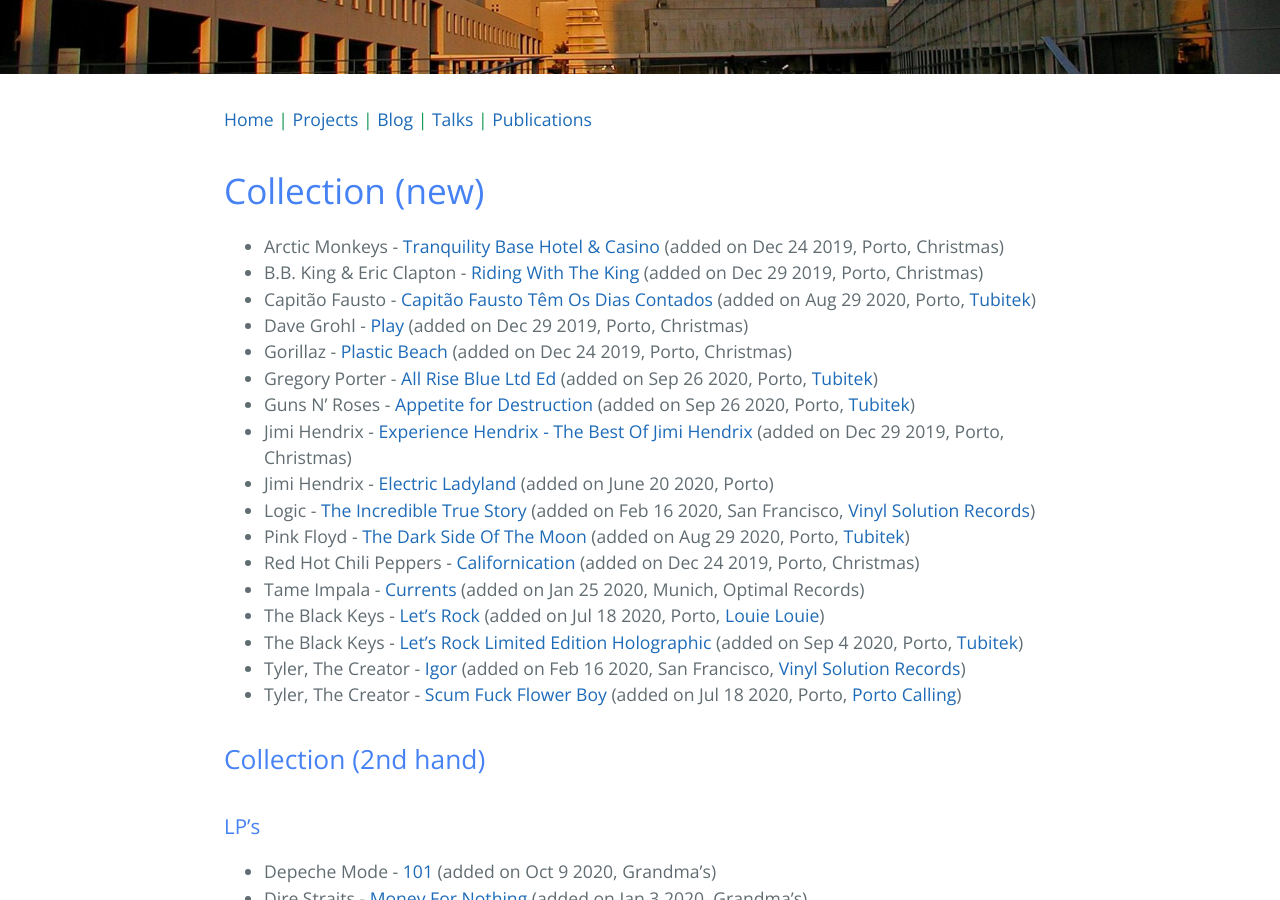
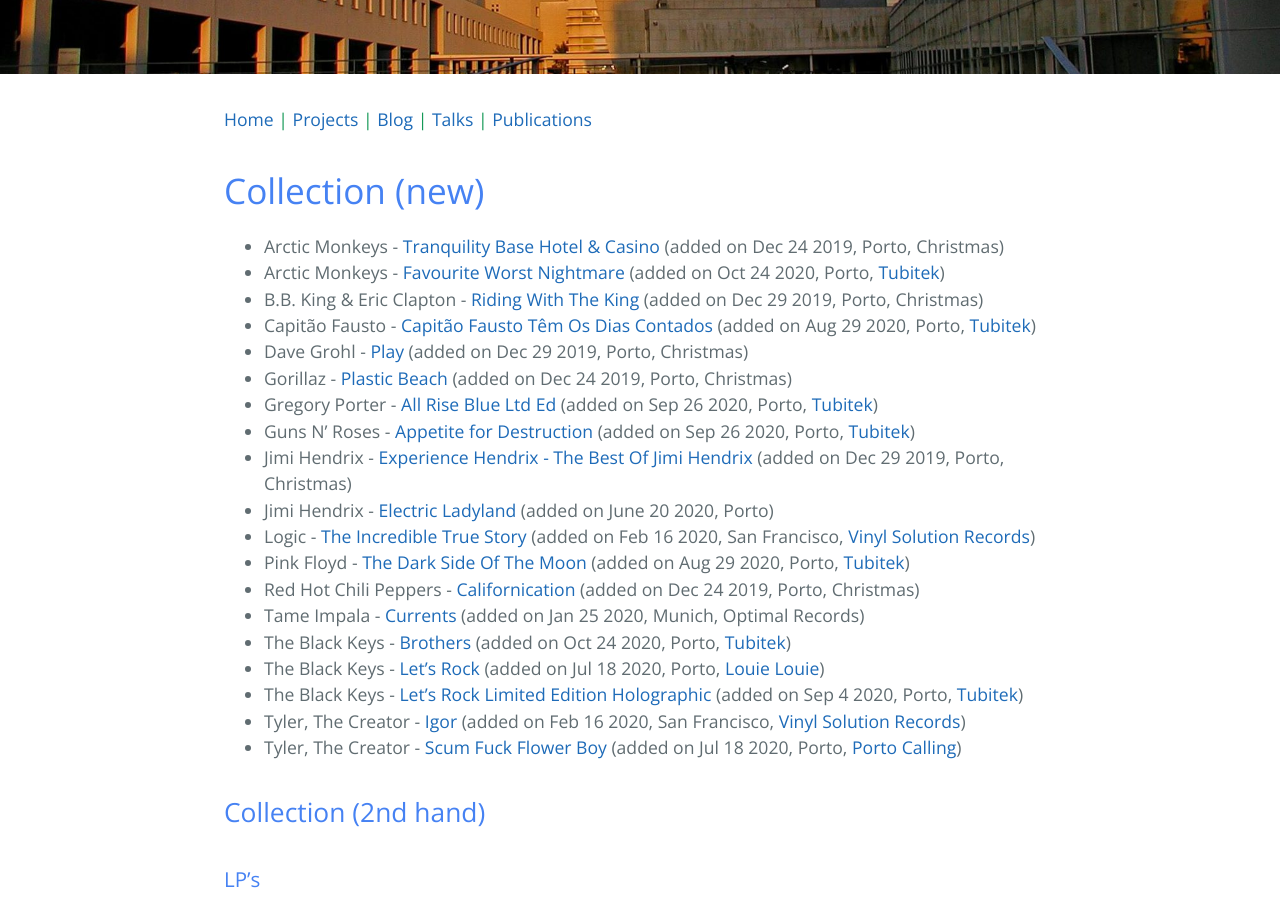
Before and after one commit to andrelago13/andrelago13.github.io, a Jekyll site: the page built from records.md, in a window 1280 px wide and 900 px high, scrolled down 243 px. Built offline with Jekyll 4.4.1, drawn with Linux system fonts in a browser that asks for light colours; some of the changed lines change nothing that is shown; some of the changed text lies outside the part shown.

Commit message:
Update records.md

```diff
--- a/records.md
+++ b/records.md
@@ -7,6 +7,7 @@
 # Collection (new)
 
 * Arctic Monkeys - [Tranquility Base Hotel & Casino](https://www.discogs.com/Arctic-Monkeys-Tranquility-Base-Hotel-Casino/release/11975894) (added on Dec 24 2019, Porto, Christmas)
+* Arctic Monkeys - [Favourite Worst Nightmare](https://www.discogs.com/Arctic-Monkeys-Favourite-Worst-Nightmare/master/69774) (added on Oct 24 2020, Porto, [Tubitek](https://goo.gl/maps/NDAsdpae4gkNGo978))
 * B.B. King & Eric Clapton - [Riding With The King](https://www.discogs.com/BB-King-Eric-Clapton-Riding-With-The-King/master/85205) (added on Dec 29 2019, Porto, Christmas)
 * Capitão Fausto - [Capitão Fausto Têm Os Dias Contados](https://www.discogs.com/Capit%C3%A3o-Fausto-Capit%C3%A3o-Fausto-T%C3%AAm-Os-Dias-Contados/master/1046570) (added on Aug 29 2020, Porto, [Tubitek](https://goo.gl/maps/NDAsdpae4gkNGo978))
 * Dave Grohl - [Play](https://www.discogs.com/Dave-Grohl-Play/master/1415493) (added on Dec 29 2019, Porto, Christmas)
@@ -19,6 +20,7 @@
 * Pink Floyd - [The Dark Side Of The Moon](https://www.discogs.com/Pink-Floyd-The-Dark-Side-Of-The-Moon/master/10362) (added on Aug 29 2020, Porto, [Tubitek](https://goo.gl/maps/NDAsdpae4gkNGo978))
 * Red Hot Chili Peppers - [Californication](https://www.discogs.com/Red-Hot-Chili-Peppers-Californication/master/42546) (added on Dec 24 2019, Porto, Christmas)
 * Tame Impala - [Currents](https://www.discogs.com/Tame-Impala-Currents/master/861083) (added on Jan 25 2020, Munich, Optimal Records)
+* The Black Keys - [Brothers](https://www.discogs.com/The-Black-Keys-Brothers/master/248620) (added on Oct 24 2020, Porto, [Tubitek](https://goo.gl/maps/NDAsdpae4gkNGo978))
 * The Black Keys - [Let's Rock](https://www.discogs.com/The-Black-Keys-Lets-Rock/master/1569381) (added on Jul 18 2020, Porto, [Louie Louie](https://goo.gl/maps/AH2ghHEg5LW4b7DA8))
 * The Black Keys - [Let's Rock Limited Edition Holographic](https://www.discogs.com/The-Black-Keys-Lets-Rock/release/15834967) (added on Sep 4 2020, Porto, [Tubitek](https://goo.gl/maps/NDAsdpae4gkNGo978))
 * Tyler, The Creator - [Igor](https://www.discogs.com/TylerCreator-Igor/master/1591877) (added on Feb 16 2020, San Francisco, [Vinyl Solution Records](https://goo.gl/maps/wBKuwLo4mYhGpHDf7))
@@ -74,7 +76,6 @@
 * Anderson .Paak - [Oxnard](https://www.discogs.com/Anderson-Paak-Oxnard/master/1486688)
 * Anderson .Paak - [Ventura](https://www.discogs.com/Anderson-Paak-Ventura/master/1532286)
 * Arctic Monkeys - [AM](https://www.discogs.com/Arctic-Monkeys-AM/master/593987)
-* Arctic Monkeys - [Favourite Worst Nightmare](https://www.discogs.com/Arctic-Monkeys-Favourite-Worst-Nightmare-instrumentals/master/69774)
 * Arctic Monkeys - [Humbug](https://www.discogs.com/Arctic-Monkeys-Humbug/master/172482)
 * **Arctic Monkeys - [Whatever People Say I Am, That's What I'm Not](https://www.discogs.com/Arctic-Monkeys-Title-TBC/master/76279)**
 * Black Sabbath - [Paranoid](https://www.discogs.com/Black-Sabbath-Paranoid/master/302)
@@ -143,8 +144,7 @@
 * The Beatles - [1](https://www.discogs.com/The-Beatles-1/master/447254)
 * The Beatles - [Help!](https://www.discogs.com/The-Beatles-Help/master/45895)
 * The Black Keys - [Attack & Release](https://www.discogs.com/The-Black-Keys-Attack-Release/master/38811)
-* **The Black Keys - [Brothers](https://www.discogs.com/The-Black-Keys-Brothers/master/248620)**
-* The Black Keys - [El Camino](https://www.discogs.com/The-Black-Keys-El-Camino/master/390739)
+* **The Black Keys - [El Camino](https://www.discogs.com/The-Black-Keys-El-Camino/master/390739)**
 * The Black Keys - [Thickfreakness](https://www.discogs.com/The-Black-Keys-Thickfreakness/master/79402)
 * The Clash - [London Calling](https://www.discogs.com/The-Clash-London-Calling/master/19382)
 * Tool - [Fear Inoculum](https://www.discogs.com/Tool-Fear-Inoculum/master/1598307)
```
